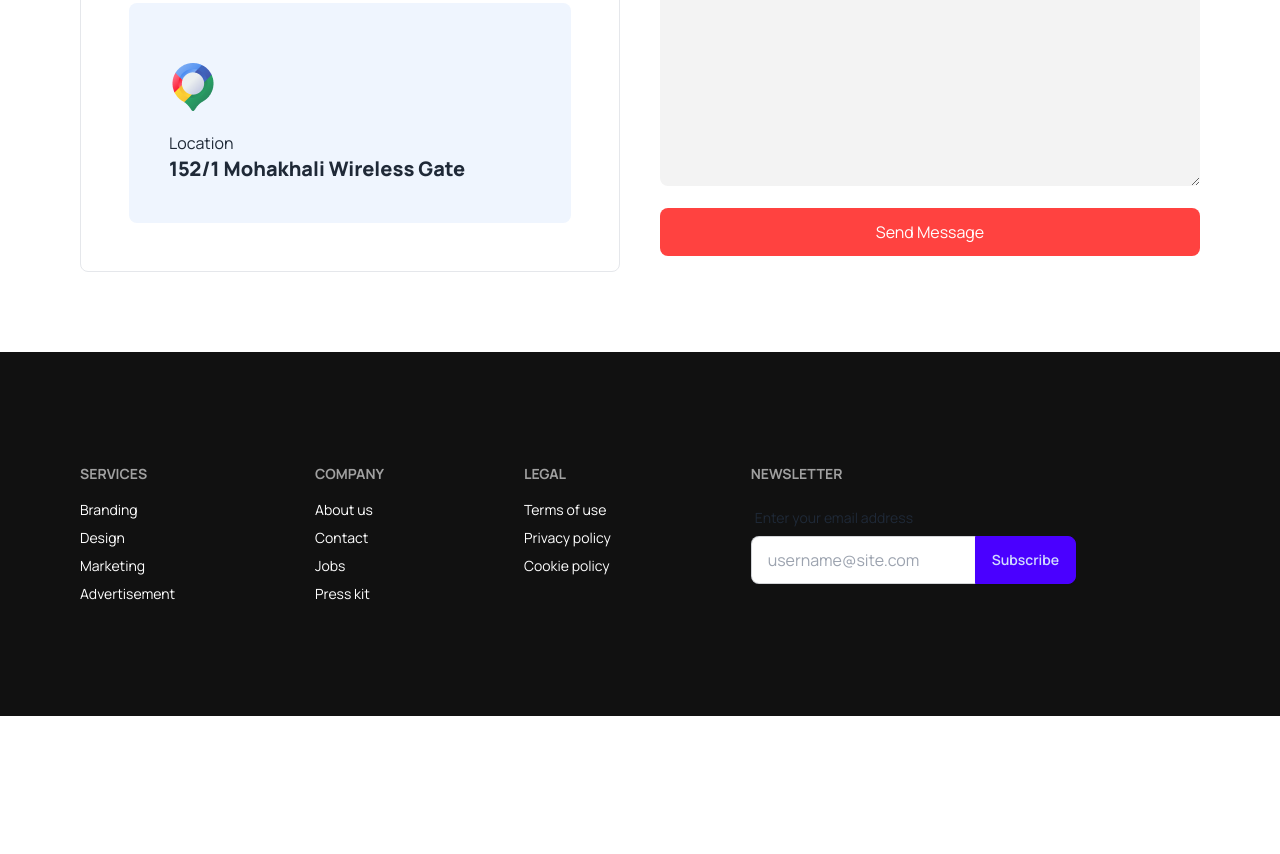
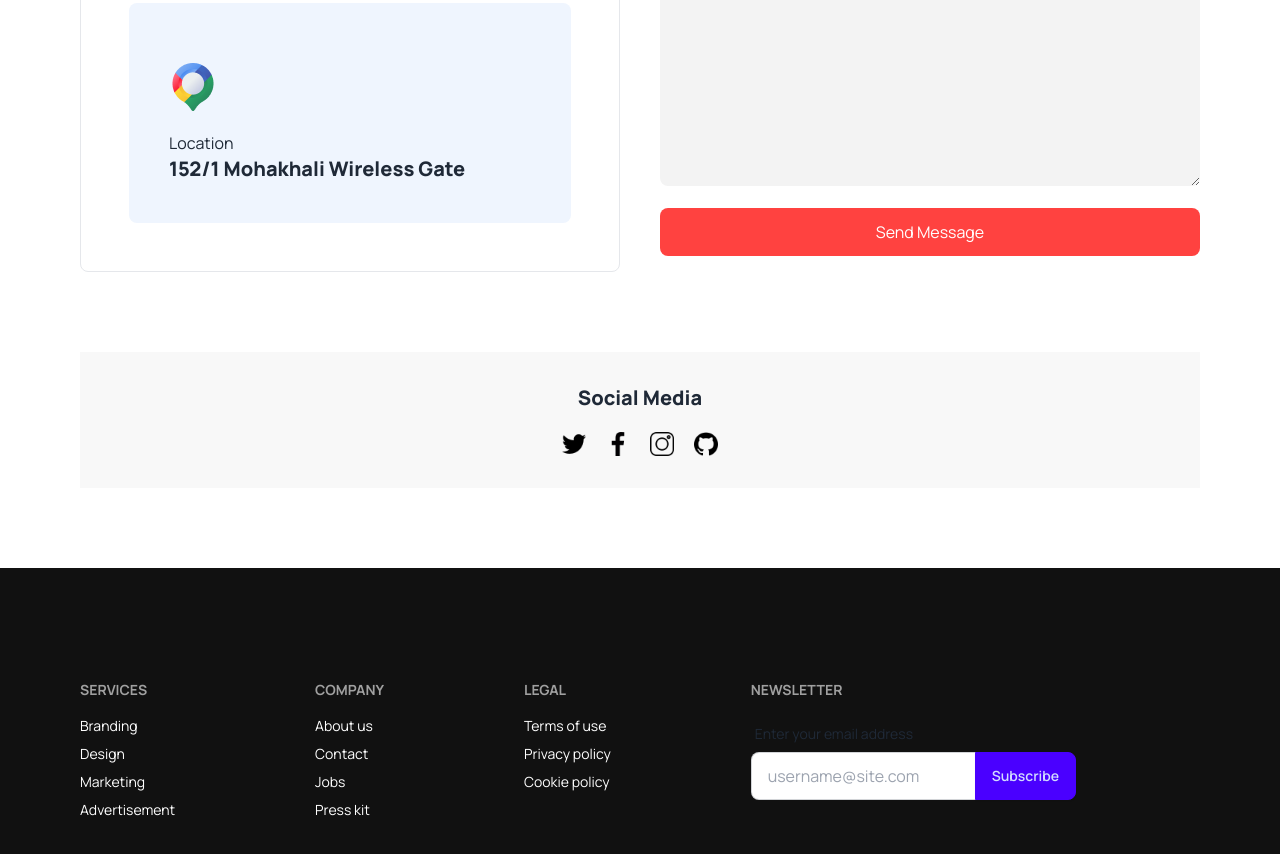
Before and after one commit to Mizanur2/Assignment-3, a plain HTML site: page index.html in a window 1280 px wide. Shown: the part 3111-3965 px from the top of the page. Before the commit the page ends 3827 px from the top, so only its background shows below. Drawn offline with nearby package versions, Linux system fonts and the light colour scheme.

Commit message:
social media section complete

```diff
--- a/index.html
+++ b/index.html
@@ -15,6 +15,9 @@
     <link rel="preconnect" href="https://fonts.gstatic.com" crossorigin>
     <link href="https://fonts.googleapis.com/css2?family=Manrope:wght@400;500;600;700;800&display=swap"
         rel="stylesheet">
+
+    <!-- font awesome link  -->
+    <script src="https://kit.fontawesome.com/7cf9557772.js" crossorigin="anonymous"></script>
     <style>
         body {
             font-family: 'Manrope', sans-serif;
@@ -22,7 +25,7 @@
     </style>
 </head>
 
-<body>
+<body class="max-w-[1400px]">
 
     <header class="mx-5 lg:mx-20">
 
@@ -263,6 +266,20 @@
             </div>
         </div>
 
+        <!-- social media icon section  -->
+        <section class="bg-[#f8f8f8] text-center py-8 my-20">
+
+            <div>
+                <h1 class="text-xl font-extrabold mb-5">Social Media</h1>
+                <div class="flex gap-5 justify-center">
+                    <img class="w-6 h-6 cursor-pointer" src="Images/twitter.png" alt="">
+                    <img class="w-6 h-6 cursor-pointer" src="Images/fb.png" alt="">
+                    <img class="w-6 h-6 cursor-pointer" src="Images/instagram.png" alt="">
+                    <img class="w-6 h-6 cursor-pointer" src="Images/github.png" alt="">
+                </div>
+            </div>
+        </section>
+
     </main>
 
 
```
Also changed, not shown: Images/fb.png (added), Images/github.png (added), Images/instagram.png (added), Images/twitter.png (added).
